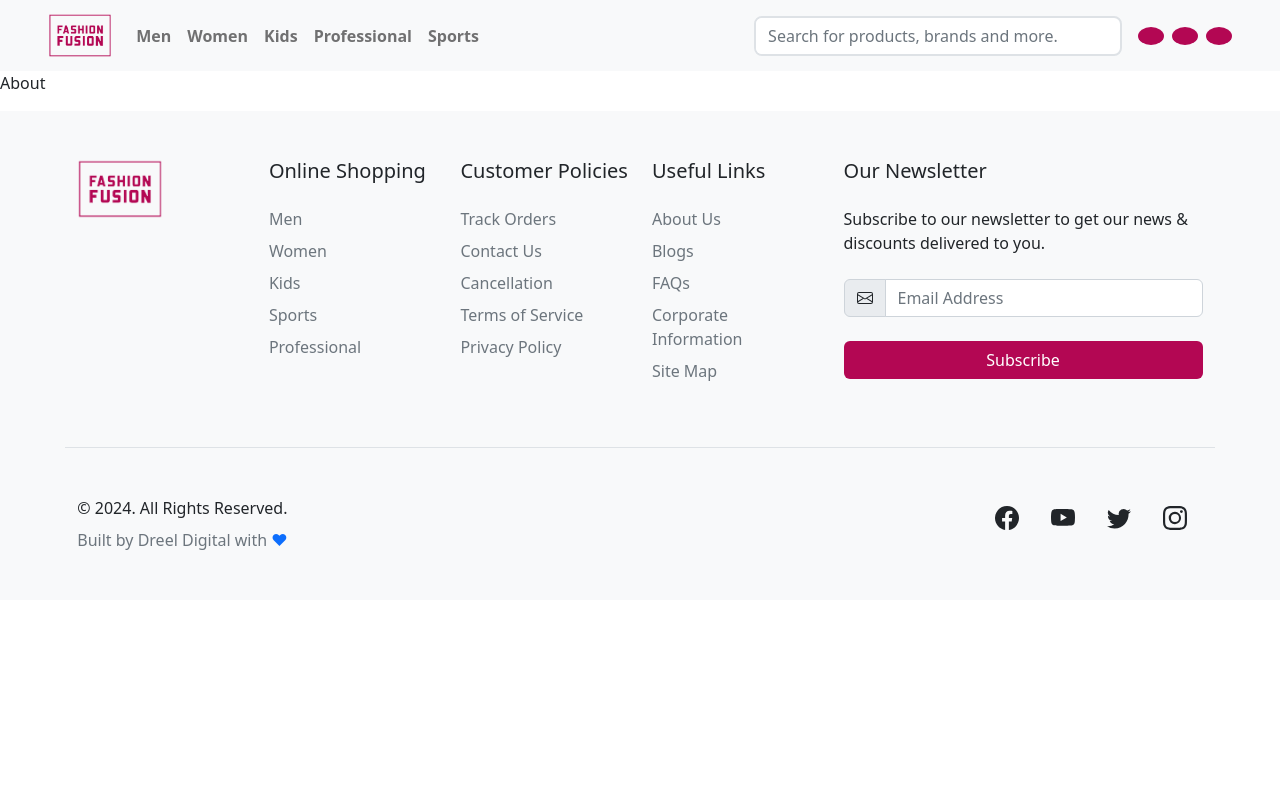
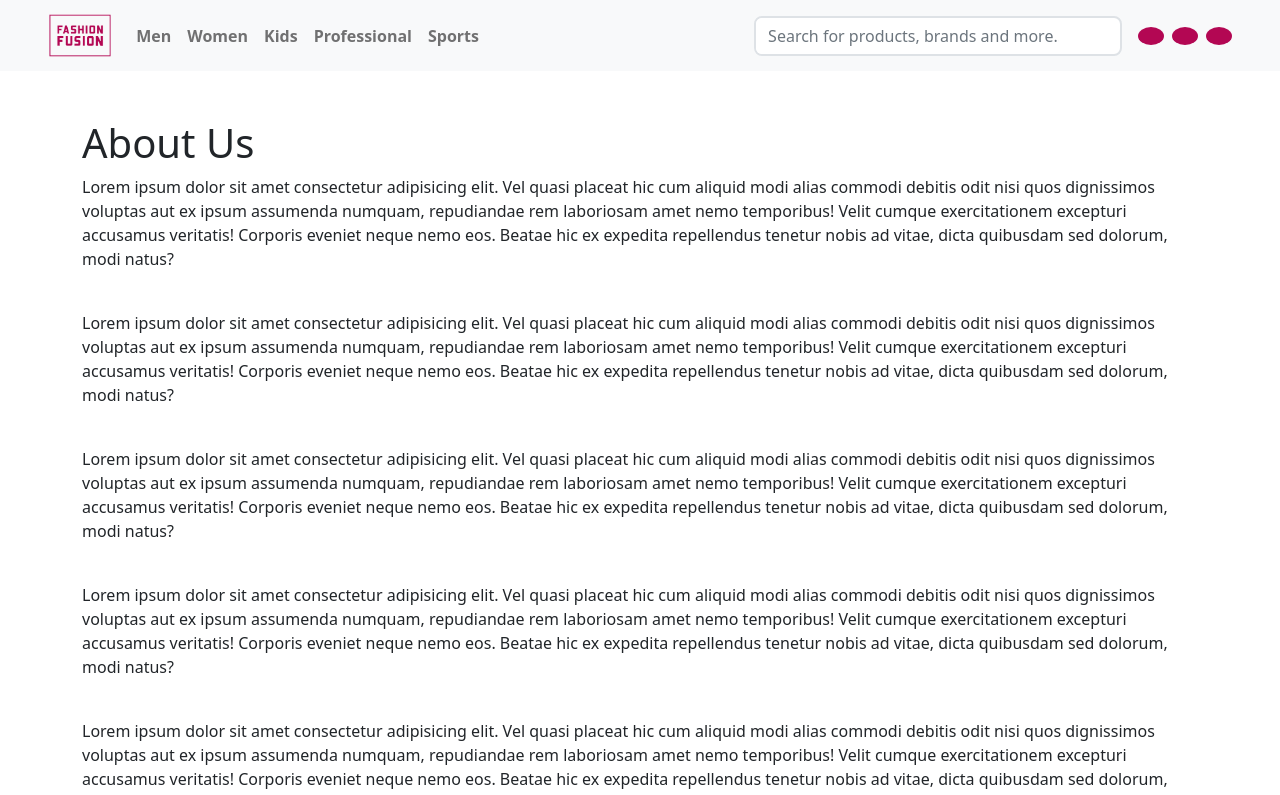
Before and after one commit to DEV-AK-Singh/Fashion-Fusion, a React (Create React App) app: page /about in a window 1280 px wide. Shown: the top 795 px of the page. Built offline with nearby package versions, Linux system fonts and the light colour scheme.

Commit message:
About page completed

```diff
--- a/src/pages/About.jsx
+++ b/src/pages/About.jsx
@@ -2,6 +2,13 @@ import React from 'react'
 
 export default function About() {
   return (
-    <div>About</div>
+    <div className='container my-5'>
+      <h1>About Us</h1>
+      <p>Lorem ipsum dolor sit amet consectetur adipisicing elit. Vel quasi placeat hic cum aliquid modi alias commodi debitis odit nisi quos dignissimos voluptas aut ex ipsum assumenda numquam, repudiandae rem laboriosam amet nemo temporibus! Velit cumque exercitationem excepturi accusamus veritatis! Corporis eveniet neque nemo eos. Beatae hic ex expedita repellendus tenetur nobis ad vitae, dicta quibusdam sed dolorum, modi natus?</p><br />
+      <p>Lorem ipsum dolor sit amet consectetur adipisicing elit. Vel quasi placeat hic cum aliquid modi alias commodi debitis odit nisi quos dignissimos voluptas aut ex ipsum assumenda numquam, repudiandae rem laboriosam amet nemo temporibus! Velit cumque exercitationem excepturi accusamus veritatis! Corporis eveniet neque nemo eos. Beatae hic ex expedita repellendus tenetur nobis ad vitae, dicta quibusdam sed dolorum, modi natus?</p><br />
+      <p>Lorem ipsum dolor sit amet consectetur adipisicing elit. Vel quasi placeat hic cum aliquid modi alias commodi debitis odit nisi quos dignissimos voluptas aut ex ipsum assumenda numquam, repudiandae rem laboriosam amet nemo temporibus! Velit cumque exercitationem excepturi accusamus veritatis! Corporis eveniet neque nemo eos. Beatae hic ex expedita repellendus tenetur nobis ad vitae, dicta quibusdam sed dolorum, modi natus?</p><br />
+      <p>Lorem ipsum dolor sit amet consectetur adipisicing elit. Vel quasi placeat hic cum aliquid modi alias commodi debitis odit nisi quos dignissimos voluptas aut ex ipsum assumenda numquam, repudiandae rem laboriosam amet nemo temporibus! Velit cumque exercitationem excepturi accusamus veritatis! Corporis eveniet neque nemo eos. Beatae hic ex expedita repellendus tenetur nobis ad vitae, dicta quibusdam sed dolorum, modi natus?</p><br />
+      <p>Lorem ipsum dolor sit amet consectetur adipisicing elit. Vel quasi placeat hic cum aliquid modi alias commodi debitis odit nisi quos dignissimos voluptas aut ex ipsum assumenda numquam, repudiandae rem laboriosam amet nemo temporibus! Velit cumque exercitationem excepturi accusamus veritatis! Corporis eveniet neque nemo eos. Beatae hic ex expedita repellendus tenetur nobis ad vitae, dicta quibusdam sed dolorum, modi natus?</p><br />
+    </div>
   )
 }
```
